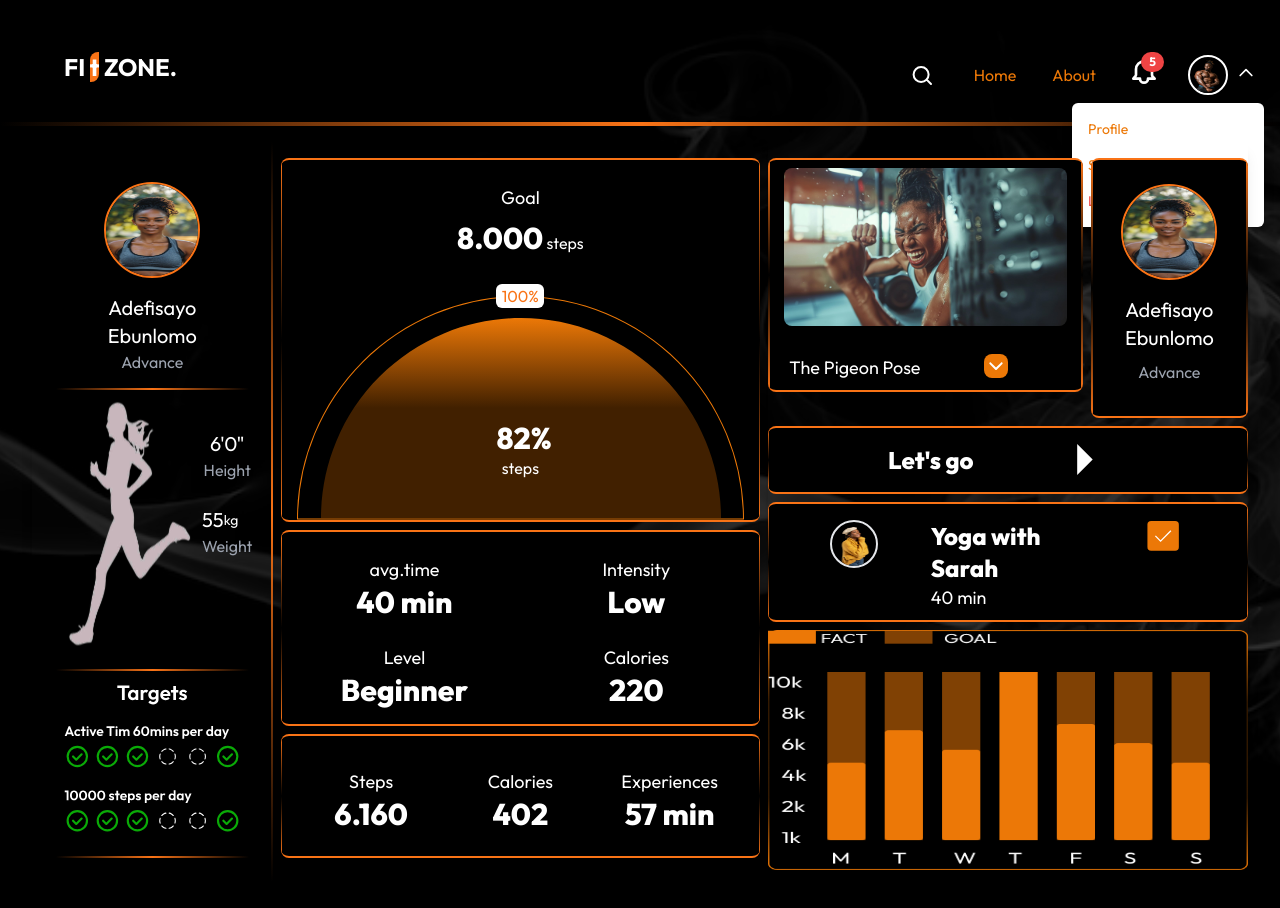
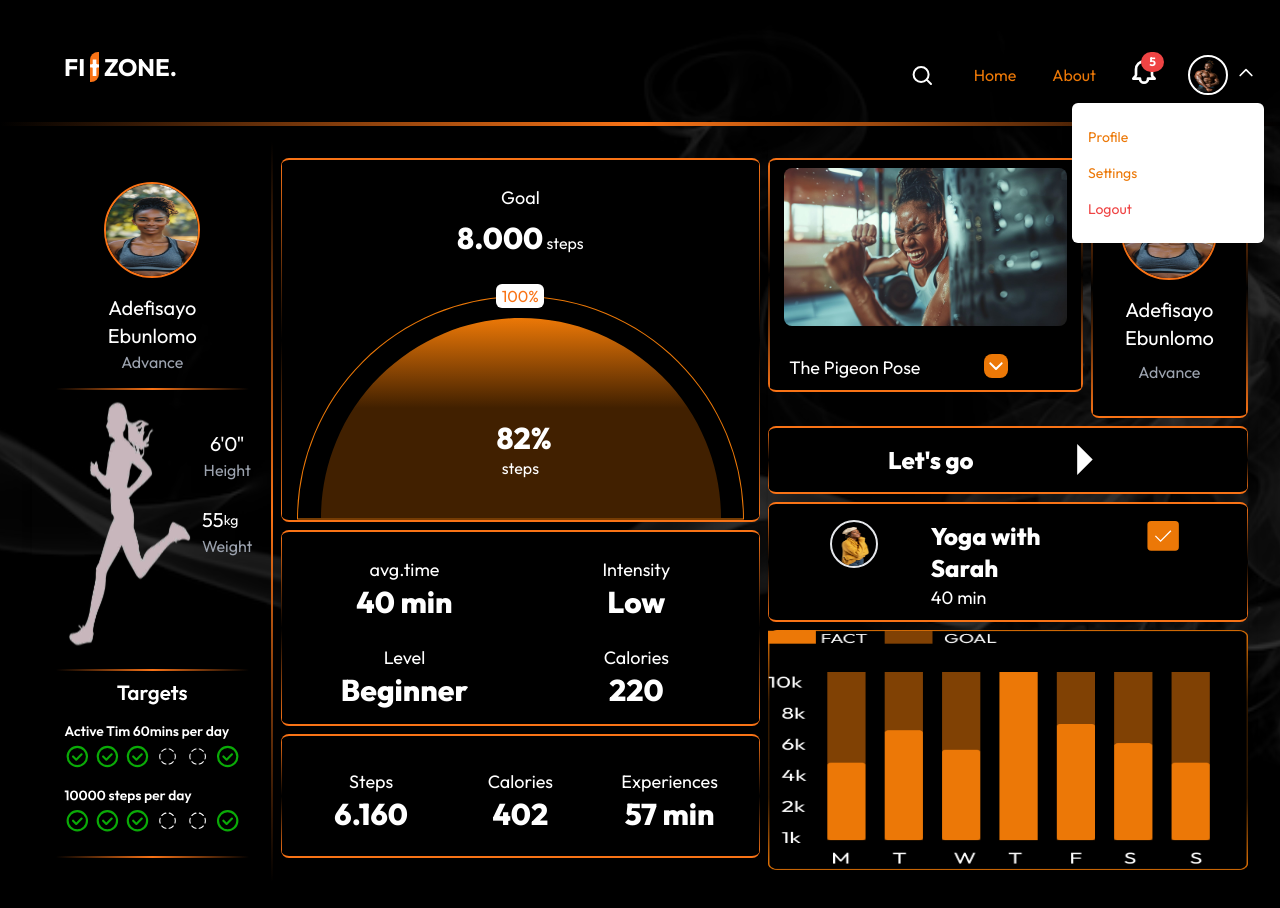
Before and after one commit to Muizz-Salis/Fitnessapp, a Next.js app: page /dashboard2 in a window 1280 px wide. Both pictures are taken after a click on the button 1226 px from the left and 75 px from the top of the page. Shown: the top 908 px of the page. Built offline with nearby package versions, Linux system fonts and the light colour scheme.

Commit message:
i did some corrections on the Dashboard 2

```diff
--- a/src/app/dashboard2/page.js
+++ b/src/app/dashboard2/page.js
@@ -6,7 +6,7 @@ export default function Dashboard2() {
   return (
     <div className="min-h-screen py-6 bg-black">
       <section
-        className="relative   items-center justify-center bg-cover bg-center"
+        className="relative items-center justify-center bg-cover bg-center"
         style={{ backgroundImage: "url('/darkbck.png')" }}
       >
         <div className="absolute inset-0 bg-black opacity-80"></div>
--- a/src/components/Navbar2.js
+++ b/src/components/Navbar2.js
@@ -14,7 +14,7 @@ export default function Navbar2() {
   };
   return (
     <>
-      <nav className="bg-black bg-opacity-50 text-[#ec7807] shadow-lg relative before:absolute before:bottom-0 before:left-0 before:w-full before:h-[4px] before:bg-gradient-to-r before:from-black before:via-orange-500 before:to-black">
+      <nav className="bg-black bg-opacity-50 text-[#ec7807] shadow-lg relative before:absolute before:bottom-0 before:left-0 before:w-full before:h-[4px] before:bg-gradient-to-r before:from-black before:via-orange-500 before:to-black z-[9999]">
         <div className="max-w-7xl mx-auto px-4 py-6 flex justify-between items-center">
           {/* Logo with Link to Homepage */}
           <Link
@@ -76,9 +76,9 @@ export default function Navbar2() {
               </svg>
             </Link>
             <Link
-              href="/ask-question"
+              href="/"
               className={`block md:inline-block px-2 py-2 rounded-lg transition hover:text-white ${
-                router.pathname === "/ask-question" ? "underline" : ""
+                router.pathname === "/" ? "underline" : ""
               }`}
             >
               Home
@@ -113,7 +113,7 @@ export default function Navbar2() {
 
                 {/* Notification Badge */}
                 <span className="absolute -top-1 -right-1 bg-red-500 text-white text-xs font-bold px-2 py-0.5 rounded-full">
-                  5 {/* Change this number dynamically */}
+                  5
                 </span>
               </div>
             </Link>
@@ -148,7 +148,7 @@ export default function Navbar2() {
 
               {/* Dropdown Menu */}
               {dropdownOpen && (
-                <div className="absolute right-0 mt-2 w-48 bg-white rounded-md shadow-lg py-2 z-50">
+                <div className="absolute right-0 mt-2 w-48 bg-white rounded-md shadow-lg py-4 z-[9999]">
                   <Link
                     href="/profile"
                     className="block px-4 py-2 text-sm hover:bg-gray-100"
@@ -161,12 +161,12 @@ export default function Navbar2() {
                   >
                     Settings
                   </Link>
-                  <Link
-                    href="/logout"
+                  <button
+                    onClick={() => handleLogout()}
                     className="block px-4 py-2 text-sm text-red-500 hover:bg-gray-100"
                   >
                     Logout
-                  </Link>
+                  </button>
                 </div>
               )}
             </div>
```
